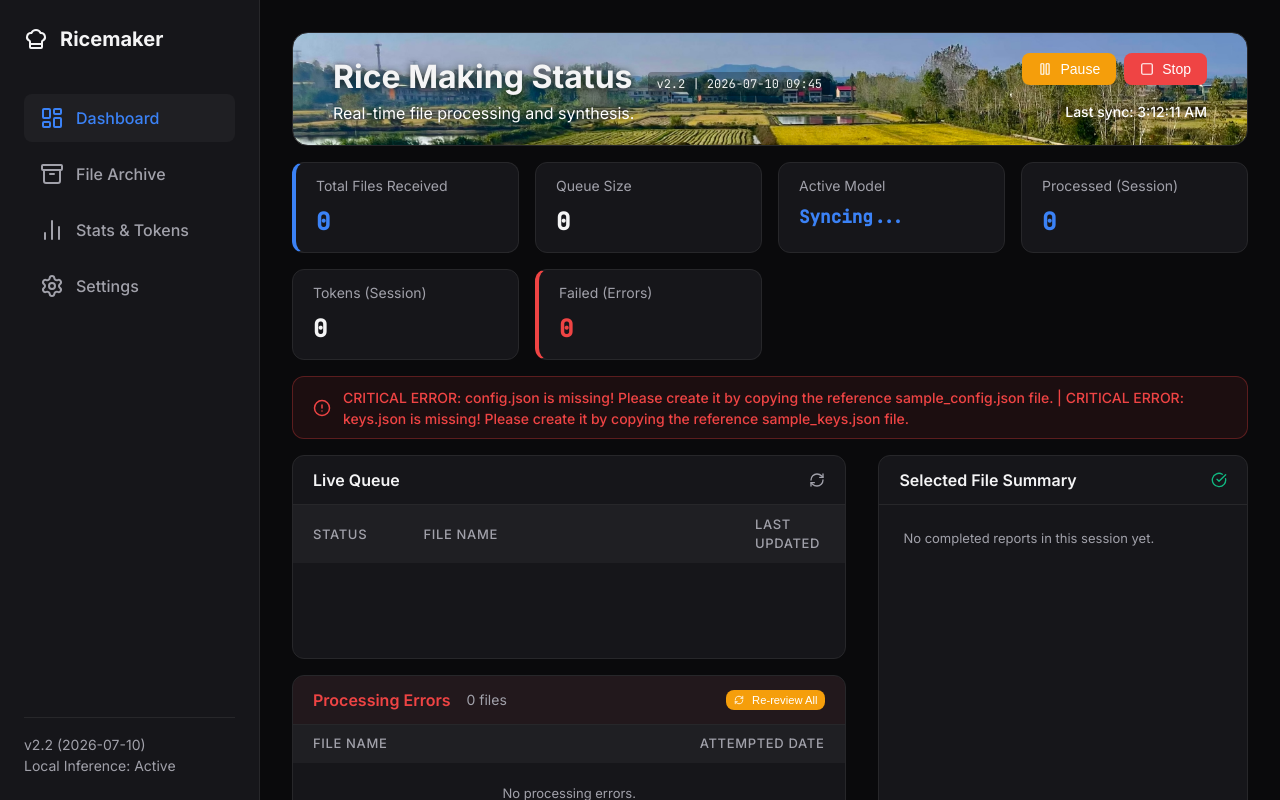
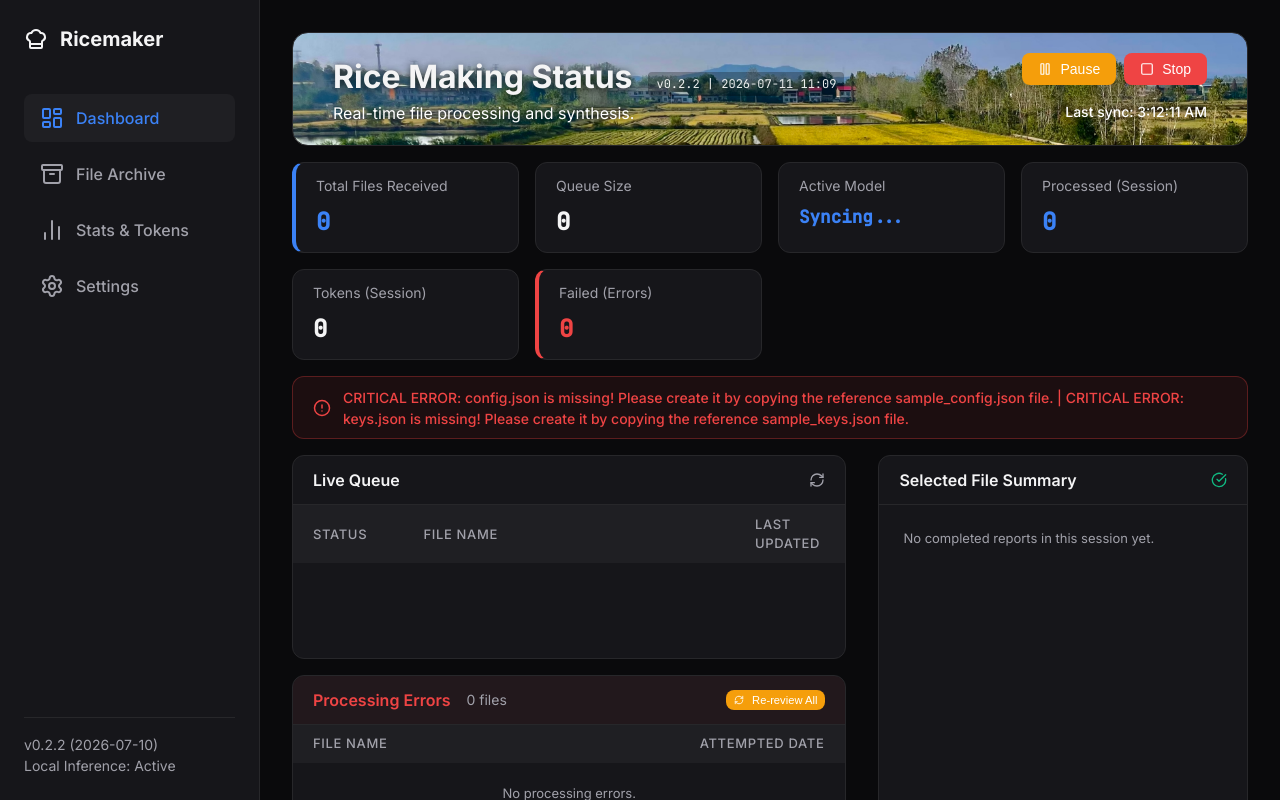
Before and after one commit to bstovej/ricemaker, a Flask app: page / in a window 1280 px wide. Run offline with Flask 3, Linux system fonts and the light colour scheme; data that the repository does not hold is empty.

Commit message:
Update version display to v0.2.2 and style progress banner like standard dashboard panels

```diff
--- a/data/static/js/main.js
+++ b/data/static/js/main.js
@@ -535,9 +535,9 @@
                         bannerEl.style.color = 'var(--status-error)';
                         if (bannerIcon) bannerIcon.setAttribute('data-lucide', 'alert-circle');
                     } else {
-                        bannerEl.style.backgroundColor = 'rgba(74, 222, 128, 0.08)';
-                        bannerEl.style.borderColor = 'rgba(74, 222, 128, 0.3)';
-                        bannerEl.style.color = 'var(--accent-primary)';
+                        bannerEl.style.backgroundColor = 'var(--bg-secondary)';
+                        bannerEl.style.borderColor = 'var(--border-color)';
+                        bannerEl.style.color = 'var(--text-primary)';
                         if (bannerIcon) bannerIcon.setAttribute('data-lucide', 'activity');
                     }
                     if (typeof lucide !== 'undefined') lucide.createIcons();
--- a/templates/index.html
+++ b/templates/index.html
@@ -332,7 +332,7 @@
             </ul>
         </nav>
         <div class="sidebar-footer">
-            <p>v2.2 (2026-07-10)</p>
+            <p>v0.2.2 (2026-07-10)</p>
             <p>Local Inference: Active</p>
         </div>
     </aside>
@@ -342,7 +342,7 @@
             <div>
                 <div style="display: flex; align-items: baseline; gap: 1rem;">
                     <h1 id="page-title">Rice Making Status</h1>
-                    <span style="font-size: 0.75rem; color: #ffffff; opacity: 0.9; font-family: 'JetBrains Mono', monospace; background: rgba(0,0,0,0.3); padding: 0.2rem 0.5rem; border-radius: 0.25rem; text-shadow: none;">v2.2 | 2026-07-10 09:45</span>
+                    <span style="font-size: 0.75rem; color: #ffffff; opacity: 0.9; font-family: 'JetBrains Mono', monospace; background: rgba(0,0,0,0.3); padding: 0.2rem 0.5rem; border-radius: 0.25rem; text-shadow: none;">v0.2.2 | 2026-07-11 11:09</span>
                 </div>
                 <p id="page-subtitle" style="color: #ffffff; text-shadow: 0 1px 4px rgba(0,0,0,0.5);">Real-time file processing and synthesis.</p>
             </div>
```
